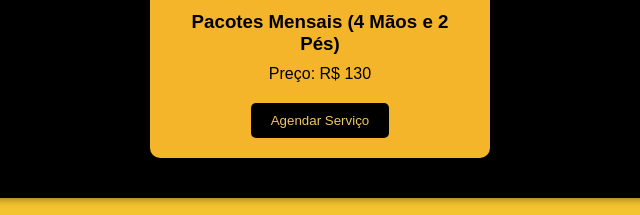
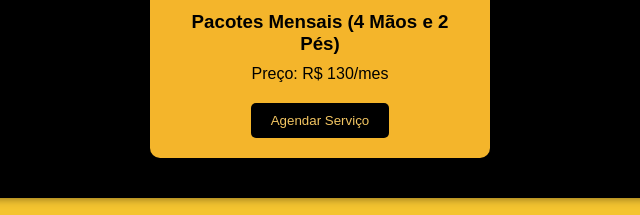
Before and after one commit to lc1company/brunaponciano, a plain HTML site: page index.html in a window 1280 px wide. Shown: the part 2425-2640 px from the top of the page, 320-960 px from the left. Drawn offline with Linux system fonts and the light colour scheme.

Commit message:
Update index.html

```diff
--- a/index.html
+++ b/index.html
@@ -281,7 +281,7 @@
             <div class="service">
                 <img src="logo.jpeg" alt="Pacotes mensais">
                 <h3>Pacotes Mensais (4 Mãos e 2 Pés)</h3>
-                <p>Preço: R$ 130</p>
+                <p>Preço: R$ 130/mes</p>
                 <div class="button-container">
                     <button class="button" onclick="showBookingForm('Pacotes Mensais', 130)">Agendar Serviço</button>
                 </div>
```
